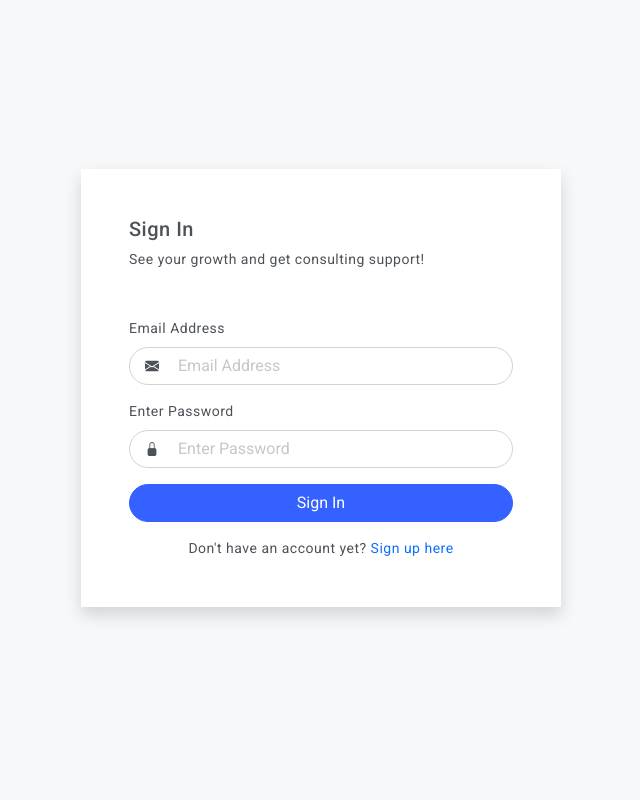
After one commit to daffakurnia11/E-Report, a Laravel app: page /login in a window 1280 px wide. The commit adds this page. Shown: the whole page, without its empty margins (319-959 px from the left). Run offline with Laravel 9, Linux system fonts and the light colour scheme; some libraries are stand-ins or nearby versions.

Commit message:
Fixing View Templates and Adding Login Page

```diff
--- a/resources/views/layouts/main.blade.php
+++ b/resources/views/layouts/main.blade.php
@@ -32,17 +32,11 @@
 
   <!--start wrapper-->
   <div class="wrapper">
-    @include('layouts.header')
+    @yield('header')
 
-    @include('layouts.sidebar')
+    @yield('sidebar')
 
-    <!--start content-->
-      <main class="page-content">
-
-        @yield('content')
-
-      </main>
-    <!--end page main-->
+    @yield('content')
 
     <!--start overlay-->
     <div class="overlay nav-toggle-icon"></div>
@@ -52,7 +46,7 @@
       <a href="javaScript:;" class="back-to-top"><i class='bx bxs-up-arrow-alt'></i></a>
     <!--End Back To Top Button-->
 
-    @include('layouts.switcher')
+    @yield('switcher')
 
   </div>
   <!--end wrapper-->
--- /dev/null
+++ b/resources/views/login.blade.php
@@ -0,0 +1,50 @@
+@extends('layouts.main')
+
+@section('content')
+
+<main class="authentication-content">
+  <div class="container-fluid">
+    <div class="authentication-card">
+      <div class="card shadow rounded-0 overflow-hidden">
+        <div class="card-body p-4 p-sm-5">
+          <h5 class="card-title">Sign In</h5>
+          <p class="card-text mb-5">See your growth and get consulting support!</p>
+          <form class="form-body">
+            <div class="row g-3">
+              <div class="col-12">
+                <label for="inputEmailAddress" class="form-label">Email Address</label>
+                <div class="ms-auto position-relative">
+                  <div class="position-absolute top-50 translate-middle-y search-icon px-3"><i
+                      class="bi bi-envelope-fill"></i></div>
+                  <input type="email" class="form-control radius-30 ps-5" id="inputEmailAddress"
+                    placeholder="Email Address">
+                </div>
+              </div>
+              <div class="col-12">
+                <label for="inputChoosePassword" class="form-label">Enter Password</label>
+                <div class="ms-auto position-relative">
+                  <div class="position-absolute top-50 translate-middle-y search-icon px-3"><i
+                      class="bi bi-lock-fill"></i></div>
+                  <input type="password" class="form-control radius-30 ps-5" id="inputChoosePassword"
+                    placeholder="Enter Password">
+                </div>
+              </div>
+              <div class="col-12">
+                <div class="d-grid">
+                  <button type="submit" class="btn btn-primary radius-30">Sign In</button>
+                </div>
+              </div>
+              <div class="col-12">
+                <p class="mb-0 text-center">
+                  Don't have an account yet? <a href="authentication-signup.html">Sign up here</a>
+                </p>
+              </div>
+            </div>
+          </form>
+        </div>
+      </div>
+    </div>
+  </div>
+</main>
+
+@endsection
--- a/routes/web.php
+++ b/routes/web.php
@@ -16,3 +16,6 @@ use Illuminate\Support\Facades\Route;
 Route::get('/', function () {
     return view('index');
 });
+Route::get('/login', function () {
+    return view('login');
+});
```
Also changed, not shown: resources/views/index.blade.php (+16 -0 lines).
